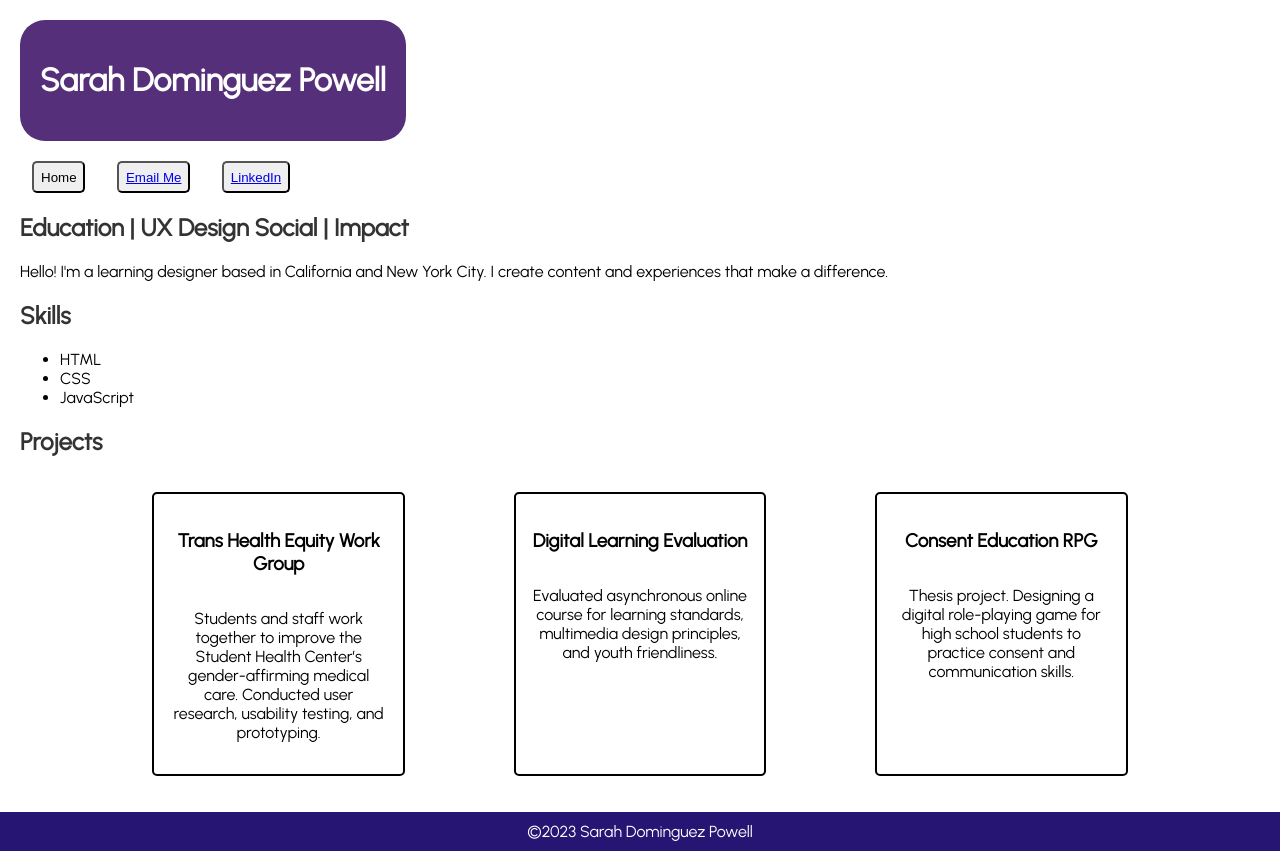
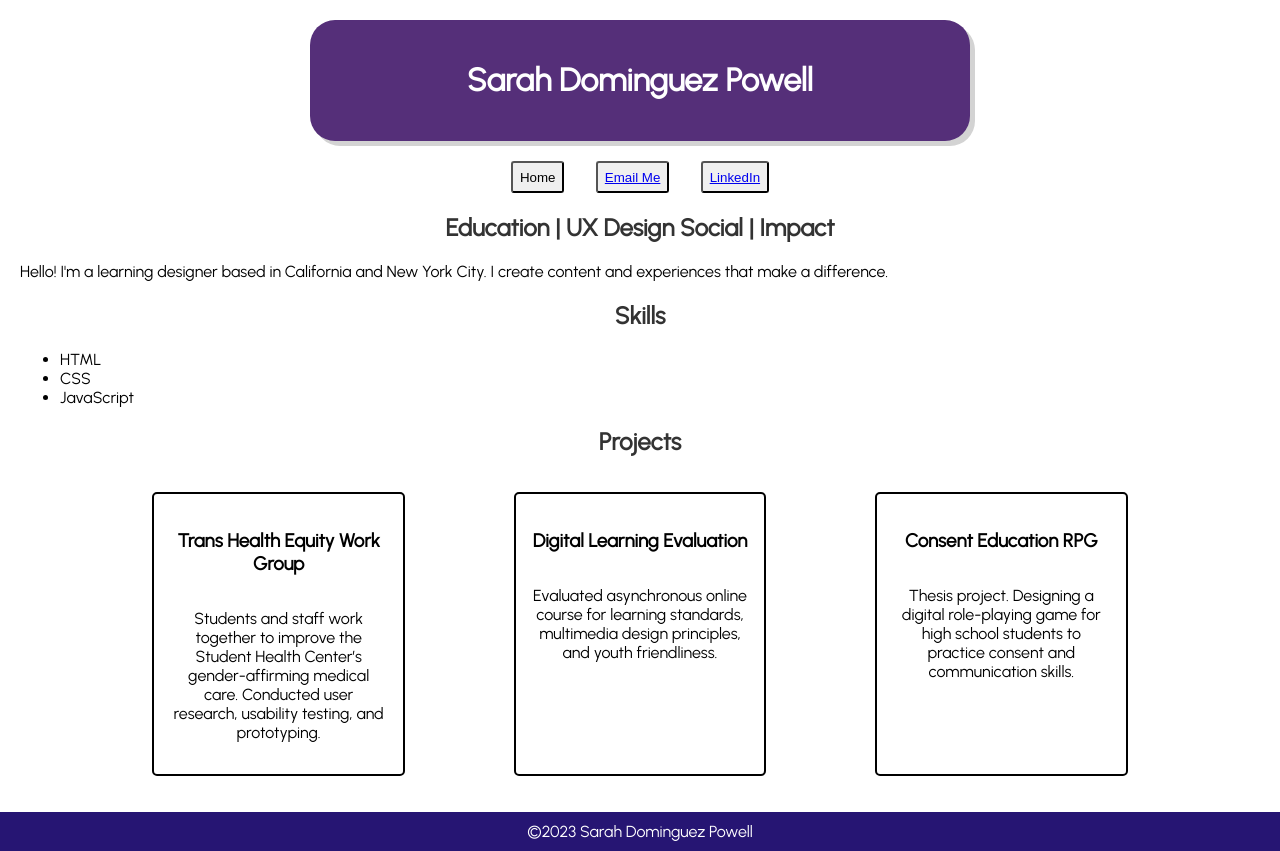
Before and after one commit to CodeNYU/portfolio-sarahdp83, a plain HTML site: page index.html in a window 1280 px wide. Drawn offline with Linux system fonts and the light colour scheme.

Commit message:
started js

```diff
--- /dev/null
+++ b/script.js
@@ -0,0 +1,14 @@
+const button = document.querySelector('button');
+
+
+button.addEventListener('mouseover', () => {
+    button.style.backgroundColor = '#552f79';
+    button.style.color = "#fff";
+
+});
+
+
+button.addEventListener('mouseout', () => {
+    button.style.backgroundColor = '#fff';
+    button.style.color="black";
+  });
--- a/styles.css
+++ b/styles.css
@@ -7,10 +7,14 @@ body {
 header {
   background-color: #552f79;
   color: #fff;
-  width: fit-content;
+  width: 50%;
   border-radius: 25px;
+  margin-left: auto;
+  margin-right: auto;
   margin-bottom: 20px;
   padding: 20px;
+  text-align: center;
+  box-shadow: 5px 5px #d3d3d3;
 }
 
 h1 {
@@ -19,6 +23,8 @@ h1 {
 
 h2 {
   color: #333;
+  display: flex;
+  justify-content: center;
 }
 
 main {
@@ -26,10 +32,9 @@ main {
 }
 
 nav {
-  margin-left: 1%;
   display: flex;
   flex-direction: row;
-  justify-content: left;
+  justify-content: center;
   align-items: left;
   gap: 2em;
 }
@@ -37,7 +42,7 @@ nav {
 
 button {
   padding: 0.5em;
-  border-radius: 5px;
+  border-radius: 3px;
 }
 
 section {
```
